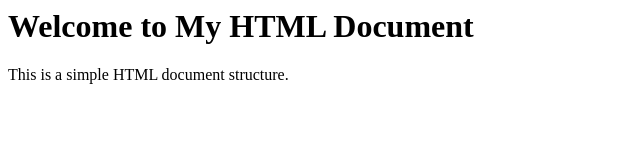
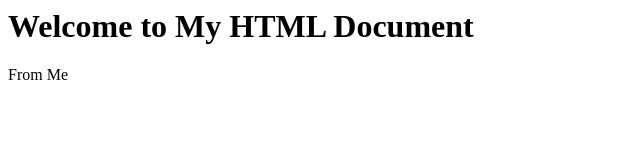
Before and after one commit to GH-bot-crypto/test, a plain HTML site: page index.html in a window 1280 px wide. Shown: the whole page, without its empty margins (0-640 px from the left). Drawn offline with Linux system fonts and the light colour scheme.

Commit message:
Update paragraph content in HTML document

```diff
--- a/index.html
+++ b/index.html
@@ -4,6 +4,6 @@
     </head>
     <body>
         <h1>Welcome to My HTML Document</h1>
-        <p>This is a simple HTML document structure.</p>
+        <p>From Me</p>
     </body>
 </html>
```
